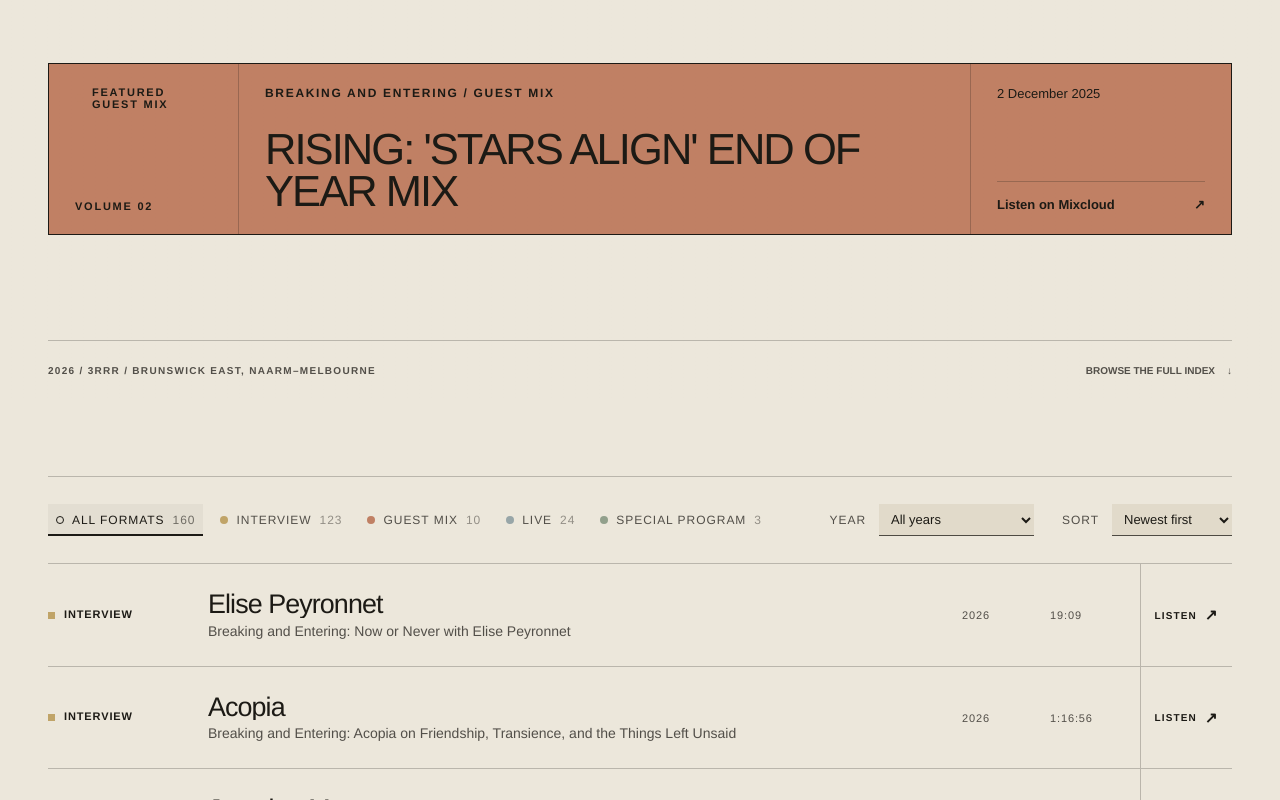
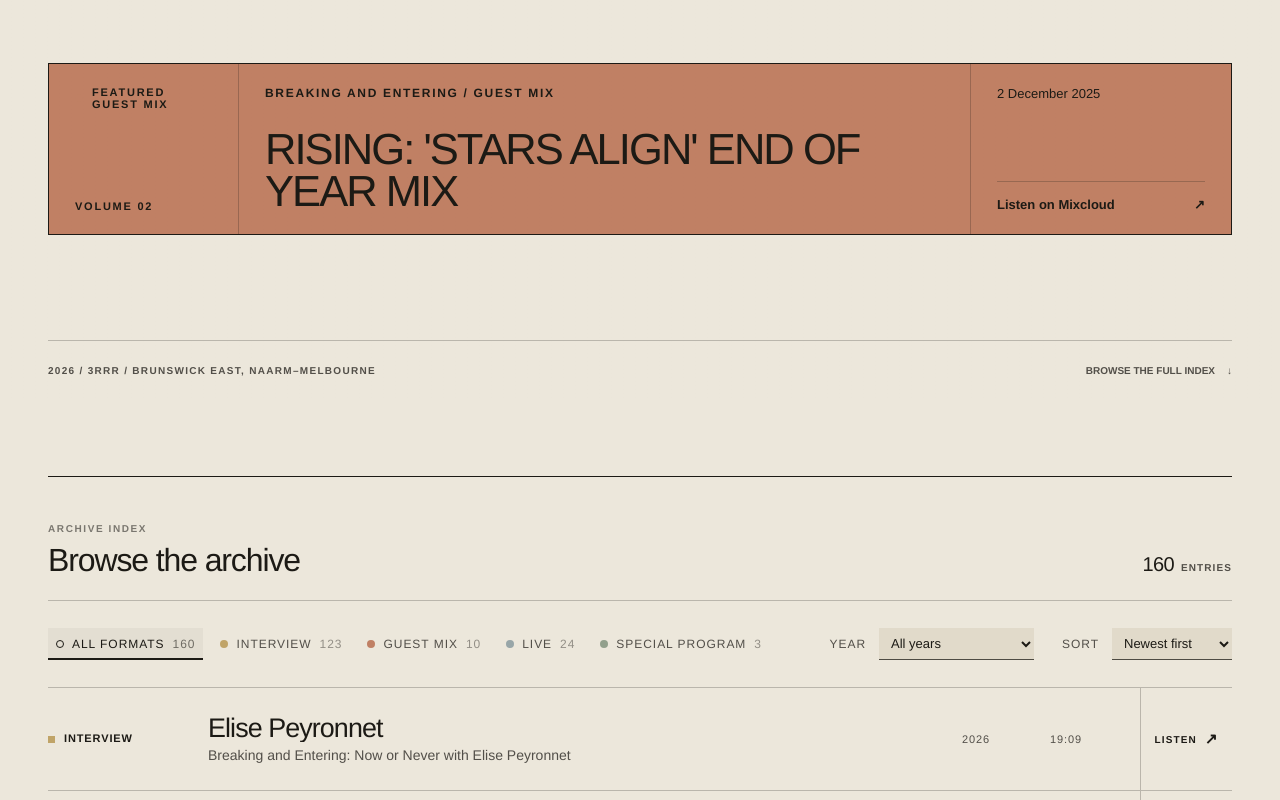
Before and after one commit to simonwinkler101/breaking-entering-archive, a React (Vite) app: page / in a window 1280 px wide. Shown: the part 400-1200 px from the top of the page. Built offline with nearby package versions, Linux system fonts and the light colour scheme.

Commit message:
Clarify archive browsing and filter behaviour

```diff
--- a/src/App.tsx
+++ b/src/App.tsx
@@ -213,11 +213,24 @@ export default function Home() {
       }
 
       setSelected(null);
-      if (window.location.hash === "#interviews") setFilter("Interview");
-      if (window.location.hash === "#mixes") setFilter("Guest mix");
-      if (window.location.hash === "#live") setFilter("Live");
-      if (window.location.hash === "#programs") setFilter("Special program");
-      if (window.location.hash === "#archive") setFilter("All");
+      const hashFilter: Filter | null =
+        window.location.hash === "#interviews"
+          ? "Interview"
+          : window.location.hash === "#mixes"
+            ? "Guest mix"
+            : window.location.hash === "#live"
+              ? "Live"
+              : window.location.hash === "#programs"
+                ? "Special program"
+                : window.location.hash === "#archive"
+                  ? "All"
+                  : null;
+      if (hashFilter) {
+        setQuery("");
+        setFilter(hashFilter);
+        setTagFilter(null);
+        setYearFilter("All");
+      }
       setVisibleCount(PAGE_SIZE);
     };
 
@@ -320,7 +333,6 @@ export default function Home() {
     setFilter(nextFilter);
     setTagFilter(null);
     setYearFilter("All");
-    setSort("newest");
     setVisibleCount(PAGE_SIZE);
     setSelected(null);
     window.history.pushState(null, "", hashForFilter(nextFilter));
@@ -425,7 +437,14 @@ export default function Home() {
               type="search"
               value={query}
               onChange={(event) => {
-                setQuery(event.target.value);
+                const nextQuery = event.target.value;
+                setQuery(nextQuery);
+                if (nextQuery.trim()) {
+                  setFilter("All");
+                  setTagFilter(null);
+                  setYearFilter("All");
+                  window.history.replaceState(null, "", "#archive");
+                }
                 setVisibleCount(PAGE_SIZE);
               }}
               placeholder={siteSettings.hero.searchPlaceholder}
@@ -476,6 +495,19 @@ export default function Home() {
         <span className="archive-anchor" id="mixes" aria-hidden="true" />
         <span className="archive-anchor" id="live" aria-hidden="true" />
         <span className="archive-anchor" id="programs" aria-hidden="true" />
+        <header className="archive-intro">
+          <div>
+            <p className="eyebrow">Archive index</p>
+            <h2>Browse the archive</h2>
+          </div>
+          <p className="archive-result-count" aria-live="polite">
+            <strong>{results.length}</strong>
+            <span>{results.length === 1 ? "entry" : "entries"}</span>
+            {results.length !== archiveEntries.length && (
+              <small>of {archiveEntries.length}</small>
+            )}
+          </p>
+        </header>
         <div className="archive-controls">
           <div className="filter-group" aria-label="Filter by format">
             {filters.map((item) => (
@@ -485,11 +517,7 @@ export default function Home() {
                 className={filter === item ? "active" : ""}
                 aria-pressed={filter === item}
                 key={item}
-                onClick={() => {
-                  setFilter(item);
-                  setVisibleCount(PAGE_SIZE);
-                  window.history.replaceState(null, "", hashForFilter(item));
-                }}
+                onClick={() => openArchiveView(item)}
               >
                 <KindDot kind={item} />
                 {item === "All" ? "All formats" : item}
@@ -535,19 +563,20 @@ export default function Home() {
           </div>
         </div>
 
-        {tagFilter && (
-          <div className="active-subject" aria-live="polite">
-            <span>Subject</span>
-            <strong>{tagFilter}</strong>
-            <button
-              type="button"
-              aria-label={`Remove subject filter: ${tagFilter}`}
-              onClick={() => {
-                setTagFilter(null);
-                setVisibleCount(PAGE_SIZE);
-              }}
-            >
-              Clear <span aria-hidden="true">×</span>
+        {(query.trim() || tagFilter || yearFilter !== "All") && (
+          <div className="active-filters" aria-live="polite">
+            <span>Active filters</span>
+            <div>
+              {query.trim() && <strong>Search: “{query.trim()}”</strong>}
+              {tagFilter && <strong>Subject: {tagFilter}</strong>}
+              {yearFilter !== "All" && (
+                <strong>
+                  Year: {yearFilter === "Unknown" ? "Date unconfirmed" : yearFilter}
+                </strong>
+              )}
+            </div>
+            <button type="button" onClick={clearSearch}>
+              Clear all <span aria-hidden="true">×</span>
             </button>
           </div>
         )}
@@ -685,8 +714,10 @@ export default function Home() {
                   type="button"
                   key={tag}
                   onClick={() => {
+                    setQuery("");
                     setTagFilter(tag);
                     setFilter("All");
+                    setYearFilter("All");
                     setVisibleCount(PAGE_SIZE);
                     setSelected(null);
                     window.history.replaceState(null, "", "#archive");
--- a/src/styles.css
+++ b/src/styles.css
@@ -461,6 +461,53 @@ a {
   scroll-margin-top: 30px;
 }
 
+.archive-intro {
+  display: flex;
+  align-items: flex-end;
+  justify-content: space-between;
+  gap: 32px;
+  min-height: 124px;
+  padding: 26px 0 24px;
+  border-top: 1px solid var(--ink);
+}
+
+.archive-intro .eyebrow {
+  color: var(--faint-ink);
+  font-size: 10px;
+}
+
+.archive-intro h2 {
+  margin: 8px 0 0;
+  font-size: clamp(24px, 2.5vw, 32px);
+  font-weight: 500;
+  letter-spacing: -0.035em;
+  line-height: 1;
+}
+
+.archive-result-count {
+  display: flex;
+  align-items: baseline;
+  gap: 7px;
+  margin: 0;
+  color: var(--muted-ink);
+  font-size: 10px;
+  font-weight: 600;
+  letter-spacing: 0.11em;
+  text-transform: uppercase;
+}
+
+.archive-result-count strong {
+  color: var(--ink);
+  font-size: 20px;
+  font-weight: 500;
+  letter-spacing: -0.03em;
+}
+
+.archive-result-count small {
+  color: var(--faint-ink);
+  font: inherit;
+}
+
 .archive-controls {
   display: flex;
   align-items: center;
@@ -562,16 +609,17 @@ a {
   text-transform: none;
 }
 
-.active-subject {
-  display: flex;
+.active-filters {
+  display: grid;
+  grid-template-columns: auto minmax(0, 1fr) auto;
   align-items: center;
   gap: 12px;
   min-height: 56px;
   border-bottom: 1px solid var(--rule);
 }
 
-.active-subject > span,
-.active-subject button {
+.active-filters > span,
+.active-filters button {
   color: var(--faint-ink);
   font-size: 10px;
   font-weight: 600;
@@ -579,7 +627,13 @@ a {
   text-transform: uppercase;
 }
 
-.active-subject strong {
+.active-filters > div {
+  display: flex;
+  flex-wrap: wrap;
+  gap: 7px;
+}
+
+.active-filters strong {
   padding: 7px 10px 6px;
   border: 1px solid var(--rule);
   background: transparent;
@@ -589,16 +643,15 @@ a {
   text-transform: uppercase;
 }
 
-.active-subject button {
-  margin: 0 0 0 auto;
+.active-filters button {
   padding: 7px 0 4px;
   border-bottom: 1px solid transparent;
   background: transparent;
   cursor: pointer;
 }
 
-.active-subject button:hover,
-.active-subject button:focus-visible {
+.active-filters button:hover,
+.active-filters button:focus-visible {
   border-bottom-color: var(--stock-dark);
   color: var(--stock-dark);
 }
@@ -1338,6 +1391,10 @@ a {
     padding: 64px 0 90px;
   }
 
+  .archive-intro {
+    min-height: 108px;
+  }
+
   .archive-controls {
     align-items: flex-start;
     flex-direction: column;
@@ -1346,6 +1403,25 @@ a {
 
   .select-controls {
     flex-wrap: wrap;
+  }
+
+  .active-filters {
+    grid-template-columns: 1fr auto;
+    padding: 13px 0;
+  }
+
+  .active-filters > span {
+    grid-column: 1;
+  }
+
+  .active-filters > div {
+    grid-column: 1 / -1;
+    grid-row: 2;
+  }
+
+  .active-filters button {
+    grid-column: 2;
+    grid-row: 1;
   }
 
   .entry-open {
```
